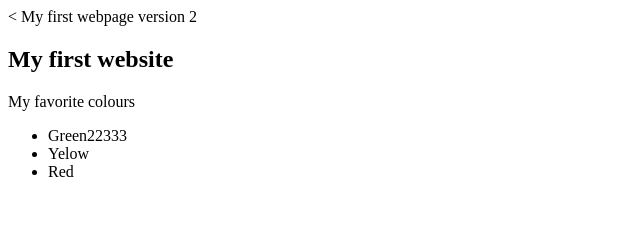
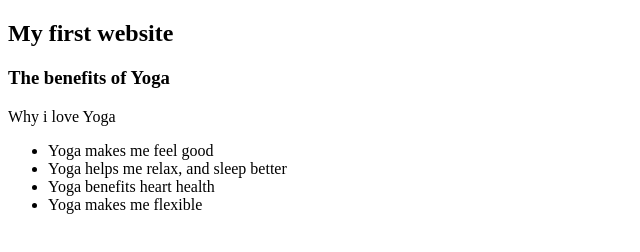
Before and after one commit to Sana40/Helloworld, a plain HTML site: page hello.html in a window 1280 px wide. Shown: the whole page, without its empty margins (0-640 px from the left). Drawn offline with Linux system fonts and the light colour scheme.

Commit message:
Update hello.html

```diff
--- a/hello.html
+++ b/hello.html
@@ -1,18 +1,21 @@
 <!DOCTYPE html>
-<html lang=""
+<html lang="en"
  <head>
      <meta charset="UTF-8">
      <meta name="viewport"content="widht=device-width,initial-scale=1.0">
-     < My first webpage version 2</title>
+     <title> My first webpage version 2!</title>
  </head>
 
 
 <body>
     <h2> My first website</h2>
-    <p>My favorite colours</p>
+ <h3> The benefits of Yoga</h3>
+    <p>Why i love Yoga</p>
      <ul>
-         <li>Green22333</li>
-         <li>Yelow</li>
-         <li>Red</li>
+         <li>Yoga makes me feel good</li>
+         <li>Yoga helps me relax, and sleep better</li>
+         <li>Yoga benefits heart health</li>
+         <li>Yoga makes me flexible</li>
         </ul>
 </body>
+</html>
```
